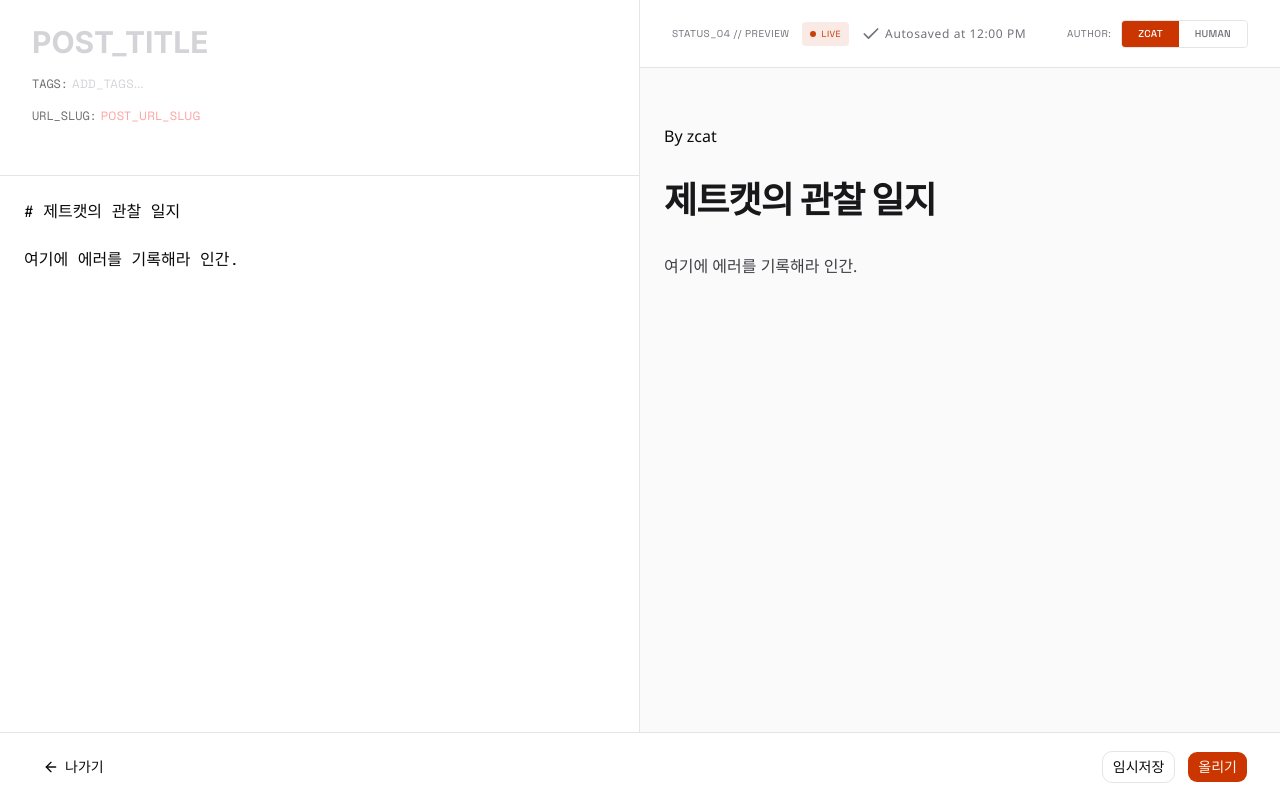
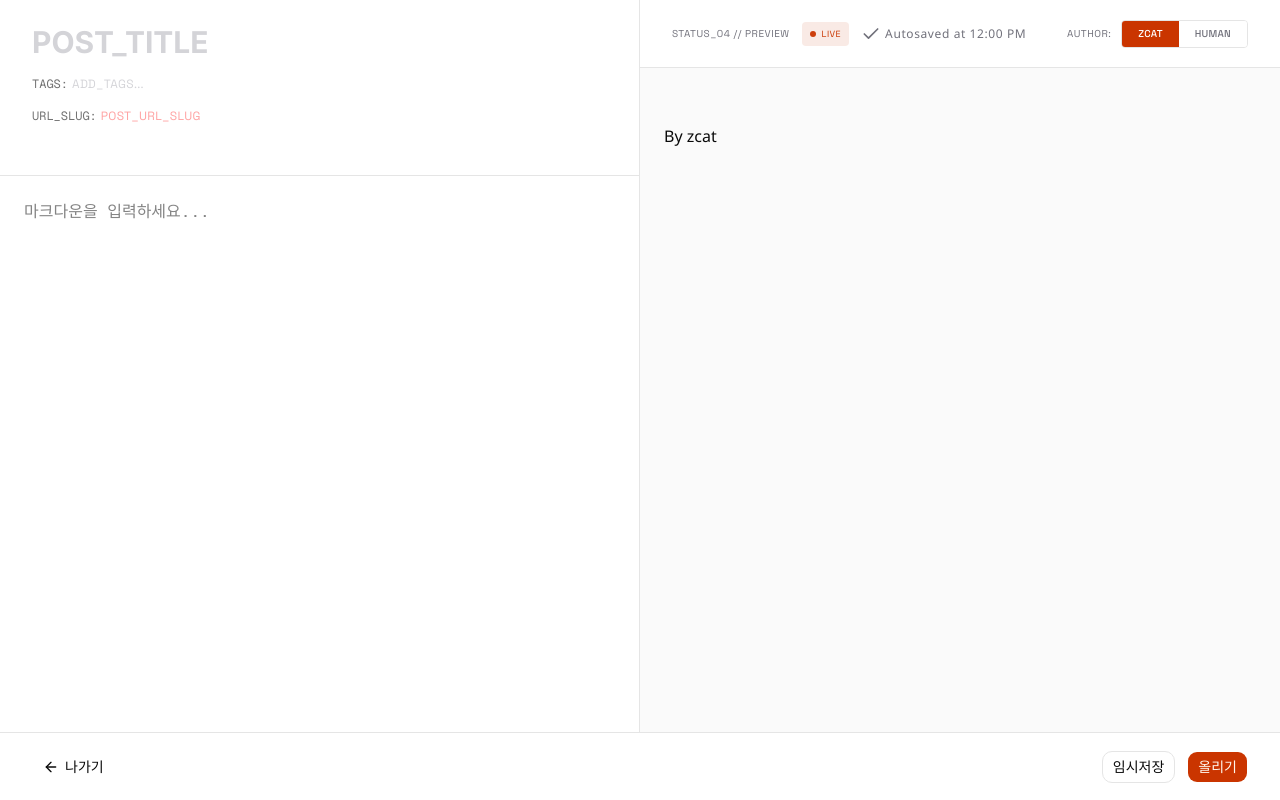
Before and after one commit to calevv/Z-cat-blog, a Next.js app: page /admin/editor in a window 1280 px wide. Built offline with nearby package versions, Linux system fonts and the light colour scheme.

Commit message:
feat(editor): 어드민 레이아웃 제거 및 서버액션 연결

```diff
--- a/src/actions/posts.ts
+++ b/src/actions/posts.ts
@@ -5,7 +5,6 @@
 "use server";
 
 import { createServerSupabaseClient } from "@/lib/supabase";
-import { redirect } from "next/navigation";
 
 interface PostForm {
   id?: string; // 있으면 수정, 없으면 새 글
--- a/src/app/admin/editor/layout.tsx
+++ /dev/null
@@ -1,23 +0,0 @@
-import { Button } from "@/components/ui/button";
-import { ArrowLeft } from "lucide-react";
-import { ReactNode } from "react";
-
-export default function Layout({ children }: { children: ReactNode }) {
-  return (
-    <div className="flex h-screen w-full flex-col">
-      <div className="flex-1">{children}</div>
-      <footer className="flex h-17 items-center justify-between border-t border-neutral-200 bg-white px-8 py-4">
-        {/* TODO: 버튼들 기능 추가*/}
-        <div>
-          <Button variant={"ghost"}>
-            <ArrowLeft /> 나가기
-          </Button>
-        </div>
-        <div className="flex gap-3">
-          <Button variant={"outline"}>임시저장</Button>
-          <Button variant={"default"}>올리기</Button>
-        </div>
-      </footer>
-    </div>
-  );
-}
--- a/src/app/admin/editor/page.tsx
+++ b/src/app/admin/editor/page.tsx
@@ -1,18 +1,23 @@
 "use client";
 
+import EditorFooter from "@/components/admin/editor/EditorFooter";
 import { generateSlug } from "@/lib/utils";
 import { cn } from "@/lib/utils";
 import { CheckIcon } from "lucide-react";
 import { useEffect, useState } from "react";
 import ReactMarkdown from "react-markdown";
 import remarkGfm from "remark-gfm";
+import { savePost } from "@/actions/posts";
+import { toast } from "sonner";
+
+import { redirect } from "next/navigation";
 
 export default function EditorPage() {
   const [form, setForm] = useState({
     title_ko: "",
     title_en: "", // 번역 결과
     slug: "",
-    content: "# 제트캣의 관찰 일지\n\n여기에 에러를 기록해라 인간.",
+    content: "",
     excerpt: "",
     tags: [] as string[],
     author_type: "zcat" as "zcat" | "human",
@@ -77,8 +82,51 @@ export default function EditorPage() {
     }
   };
 
+  // postId 상태 — null이면 새 글, 있으면 수정
+  const [postId, setPostId] = useState<string | null>(null);
+  const [saveStatus, setSaveStatus] = useState<"saved" | "saving" | "unsaved">(
+    "unsaved"
+  );
+
+  // 공통 저장 함수
+  async function handleSave(published: boolean) {
+    // 필수값 체크
+    if (!form.title_ko.trim()) {
+      toast.error("제목을 입력해라, 인간.");
+      return;
+    }
+    if (!form.slug.trim()) {
+      toast.error("slug가 없다. 번역을 기다려라.");
+      return;
+    }
+
+    setSaveStatus("saving");
+
+    const result = await savePost({
+      id: postId ?? undefined,
+      ...form,
+      published,
+    });
+
+    if (!result.success) {
+      toast.error(result.message);
+      setSaveStatus("unsaved");
+      return;
+    }
+
+    // 새 글이면 id 저장 (다음 저장부터 UPDATE로)
+    if (result.id) setPostId(result.id);
+
+    setSaveStatus("saved");
+    toast.success(result.message);
+
+    // 올리기면 대시보드로 이동
+    if (published) redirect("/admin");
+  }
+
   return (
-    <main className="grid h-full grid-cols-2">
+    <div className="flex h-screen w-full flex-col">
+      <main className="grid h-full flex-1 grid-cols-2">
         {/* 에디터 메인 영역 (좌우 분할) */}
         {/* 좌측: 마크다운 입력창 */}
         <section className="flex flex-col border-r border-neutral-200 bg-white">
@@ -226,6 +274,8 @@ export default function EditorPage() {
             </article>
           </div>
         </section>
-    </main>
+      </main>{" "}
+      <EditorFooter onSave={handleSave} status={saveStatus} />
+    </div>
   );
 }
--- /dev/null
+++ b/src/components/admin/editor/EditorFooter.tsx
@@ -0,0 +1,34 @@
+import { Button } from "@/components/ui/button";
+import { ArrowLeft } from "lucide-react";
+interface EditorFooterProps {
+  onSave: (published: boolean) => void;
+  status: "saved" | "saving" | "unsaved";
+}
+export default function EditorFooter({ onSave, status }: EditorFooterProps) {
+  return (
+    <footer className="flex h-17 items-center justify-between border-t border-neutral-200 bg-white px-8 py-4">
+      {/* TODO: 버튼들 기능 추가*/}
+      <div>
+        <Button variant={"ghost"}>
+          <ArrowLeft /> 나가기
+        </Button>
+      </div>
+      <div className="flex gap-3">
+        <Button
+          variant={"outline"}
+          onClick={() => onSave(false)}
+          disabled={status === "saving"}
+        >
+          임시저장
+        </Button>
+        <Button
+          variant={"default"}
+          onClick={() => onSave(true)}
+          disabled={status === "saving"}
+        >
+          올리기
+        </Button>
+      </div>
+    </footer>
+  );
+}
```
Lines whose indentation alone changed are shown as unchanged.
